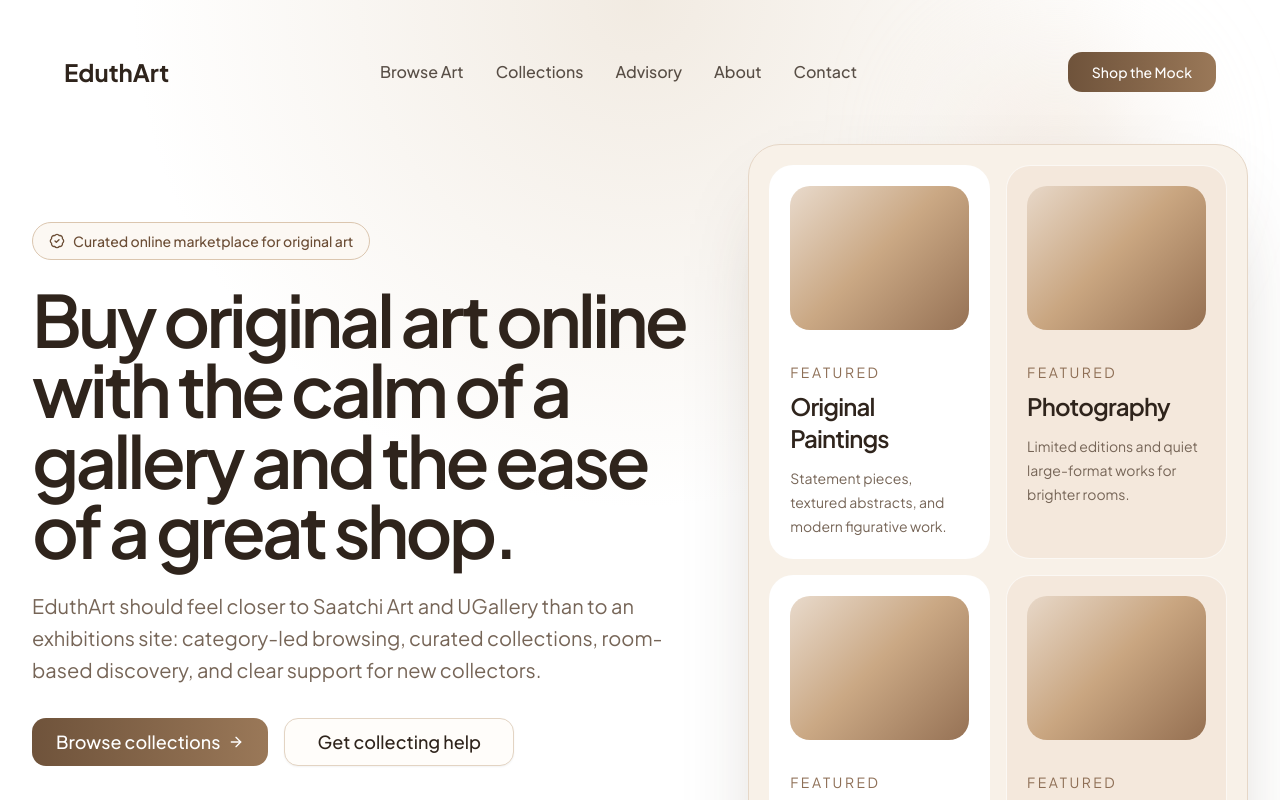
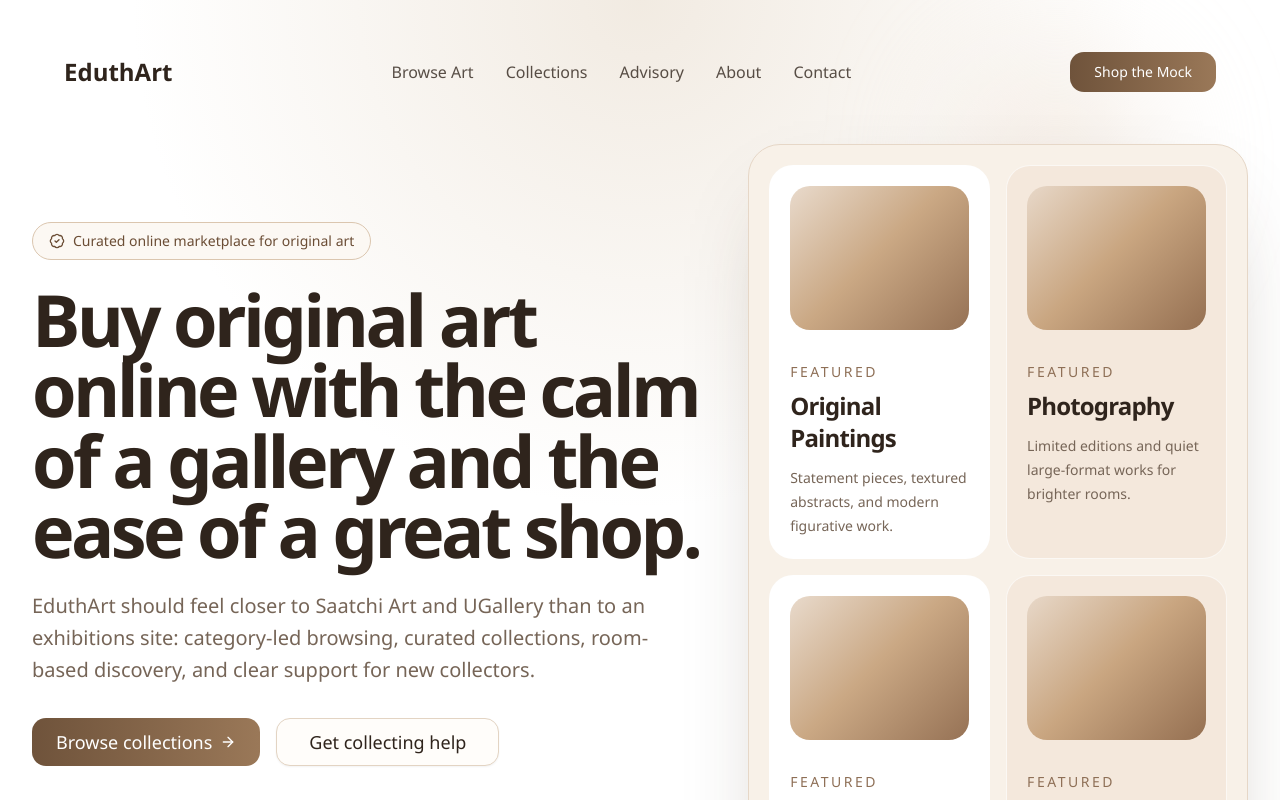
Before and after one commit to tenthyoung/eduthart, a Next.js app: page / in a window 1280 px wide. Shown: the top 800 px of the page. Built offline with nearby package versions, Linux system fonts and the light colour scheme.

Commit message:
chore: remove google font fetch from root layout

```diff
--- a/src/app/layout.tsx
+++ b/src/app/layout.tsx
@@ -2,24 +2,13 @@ import { ThemeProvider } from "@/components/theme-provider";
 import { LocomotiveScrollProvider } from "@/components/locomotive-scroll-provider";
 import { SiteShell } from "@/components/site-shell";
 import type { Metadata } from "next";
-import { JetBrains_Mono, Plus_Jakarta_Sans } from "next/font/google";
 import { Toaster } from "sonner";
 import "./globals.css";
 
-const plusJakartaSans = Plus_Jakarta_Sans({
-  variable: "--font-plus-jakarta-sans",
-  subsets: ["latin"],
-});
-
-const jetBrainsMono = JetBrains_Mono({
-  variable: "--font-jetbrains-mono",
-  subsets: ["latin"],
-});
-
 export const metadata: Metadata = {
-  title: "EduthArt - Contemporary Art Gallery and Private Viewings",
+  title: "EduthArt - Buy Original Art Online",
   description:
-    "Discover curated exhibitions, private viewings, and membership opportunities at EduthArt, a contemporary art gallery in Orange County.",
+    "Browse curated original art online with room-based discovery, thoughtful collections, and collector-friendly guidance.",
   icons: {
     icon: "/logo/pure-logo-icon.png",
     apple: "/logo/pure-logo-icon.png",
@@ -34,9 +23,7 @@ export default function RootLayout({
 }>) {
   return (
     <html lang="en" suppressHydrationWarning>
-      <body
-        className={`${plusJakartaSans.variable} ${jetBrainsMono.variable} antialiased`}
-      >
+      <body className="antialiased">
         <ThemeProvider defaultTheme="light">
           <LocomotiveScrollProvider>
             <SiteShell>{children}</SiteShell>
```
